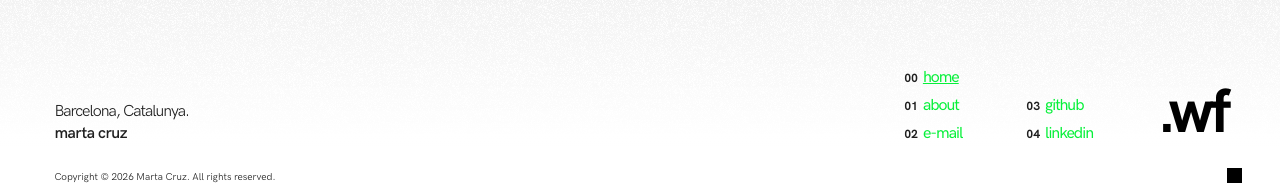
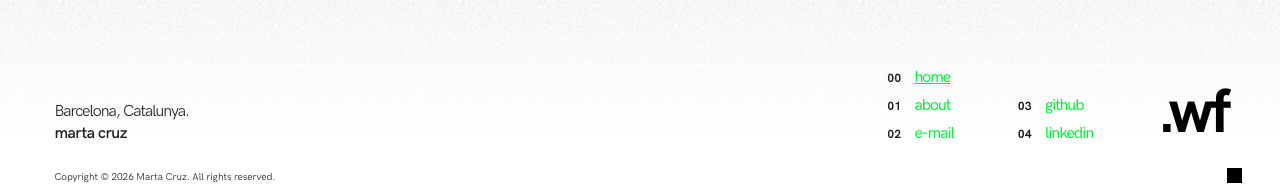
Before and after one commit to wavesforweirdos/wavesforweirdos, a React (Vite) app: page / in a window 1280 px wide. Shown: the part 579-773 px from the top of the page. Built offline with nearby package versions, Linux system fonts and the light colour scheme.

Commit message:
fix: alinea el índice del nav a un ancho fijo para que las etiquetas queden en columna

```diff
--- a/src/components/Nav/Nav.scss
+++ b/src/components/Nav/Nav.scss
@@ -60,9 +60,12 @@
   }
 
   &__index {
+    display: inline-block;
+    min-width: 1.4rem;
     color: var(--fg);
     font-weight: 700;
     font-size: 0.75rem;
+    text-align: left;
   }
 
   &__links a {
```
